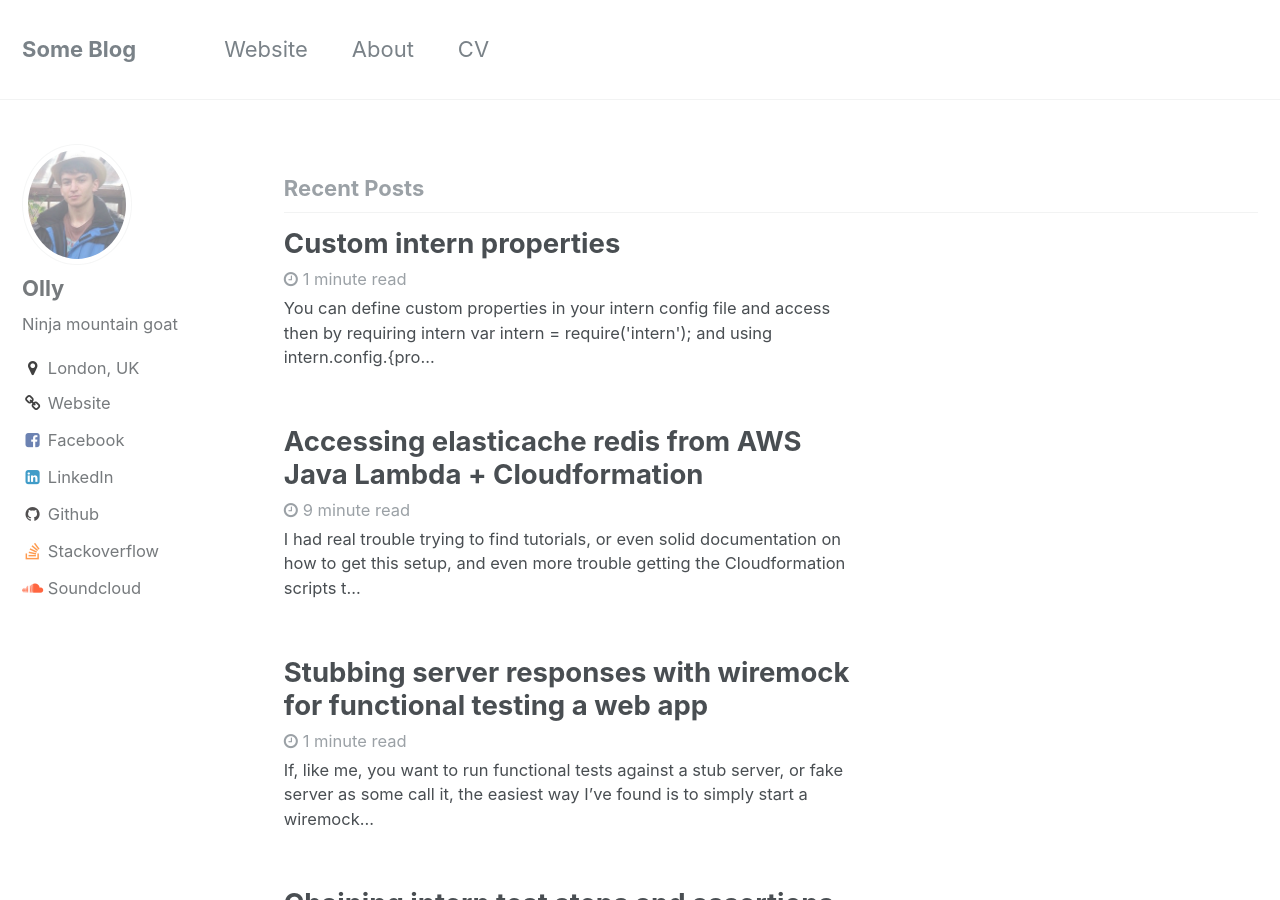
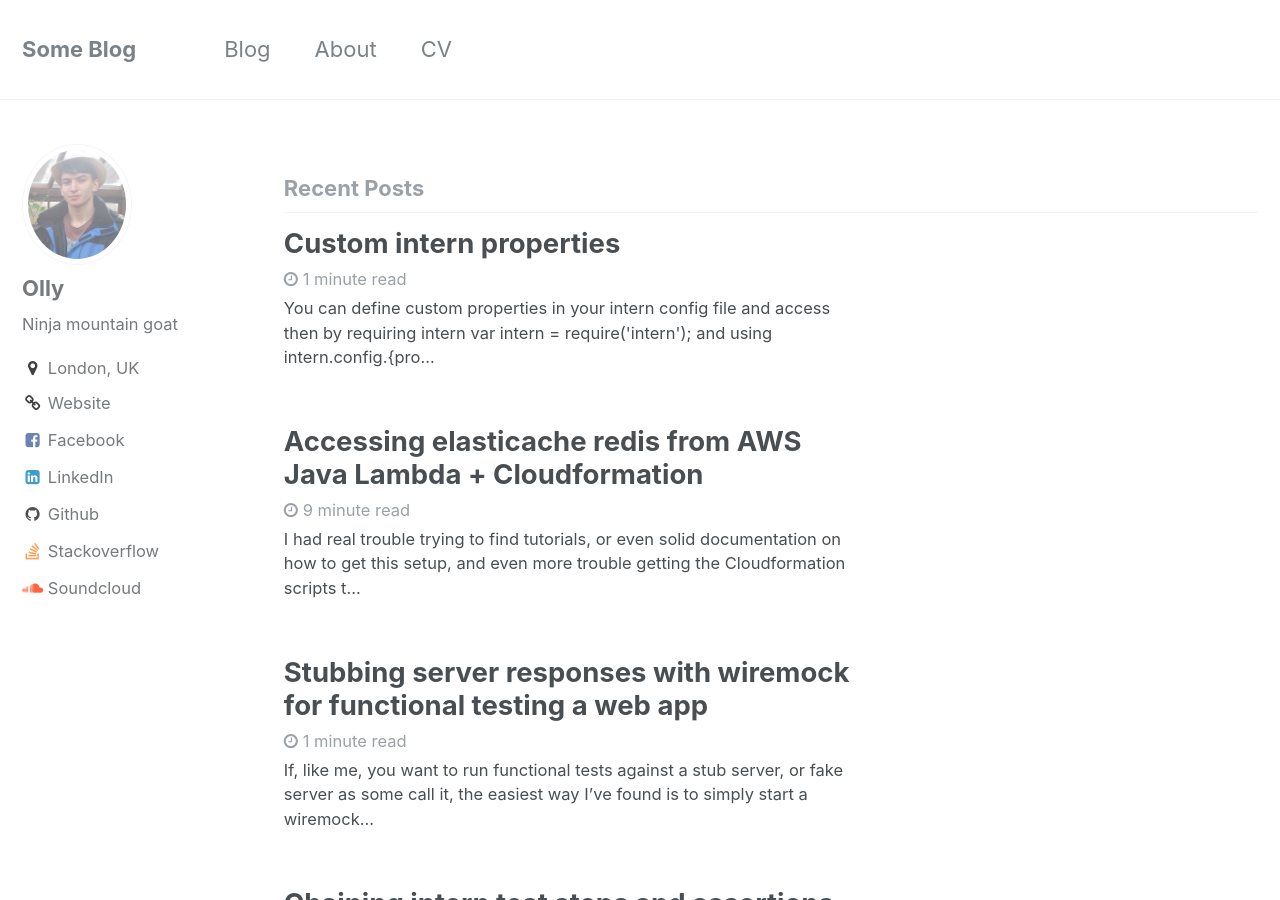
Before and after one commit to OliverCulleyDeLange/OliverCulleyDeLange.github.io, a Jekyll site: the page built from index.html, in a window 1280 px wide and 900 px high. Built offline with Jekyll 4.4.1, drawn with Linux system fonts in a browser that asks for light colours; the list of posts is cut into pages by our own code.

Commit message:
Adding missing header images and removing website from nav

```diff
--- a/_data/navigation.yml
+++ b/_data/navigation.yml
@@ -1,7 +1,7 @@
 # main links
 main:
-  - title: "Website"
-    url: https://oliverculleydelange.github.io/
+  - title: "Blog"
+    url: /
   - title: "About"
     url: /about/
   - title: "CV"
```
Also changed, not shown: assets/images/header1.jpg (added), assets/images/header2.jpg (added), assets/images/header3.JPG (added), assets/images/header4.jpg (added), assets/images/header5.jpg (added).
